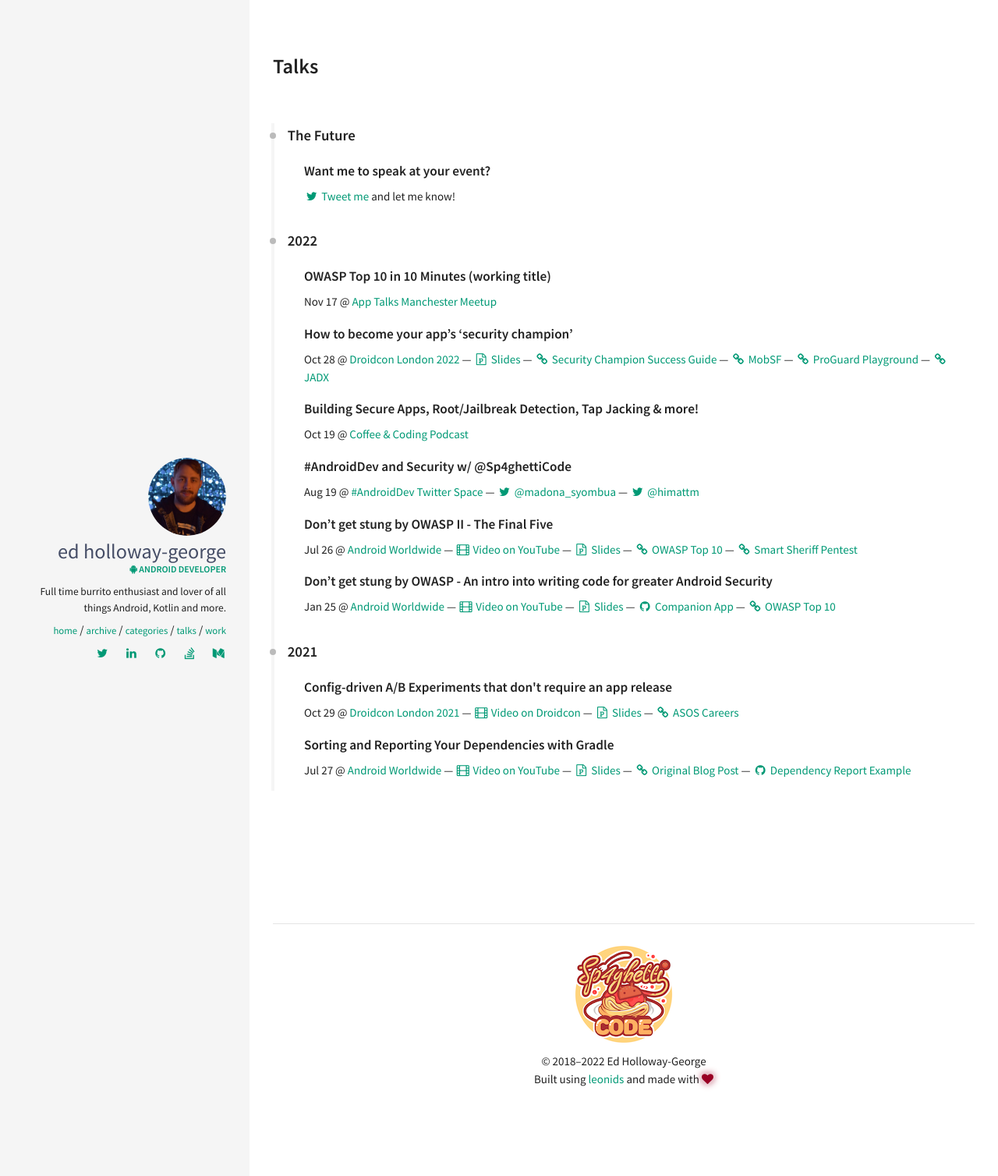
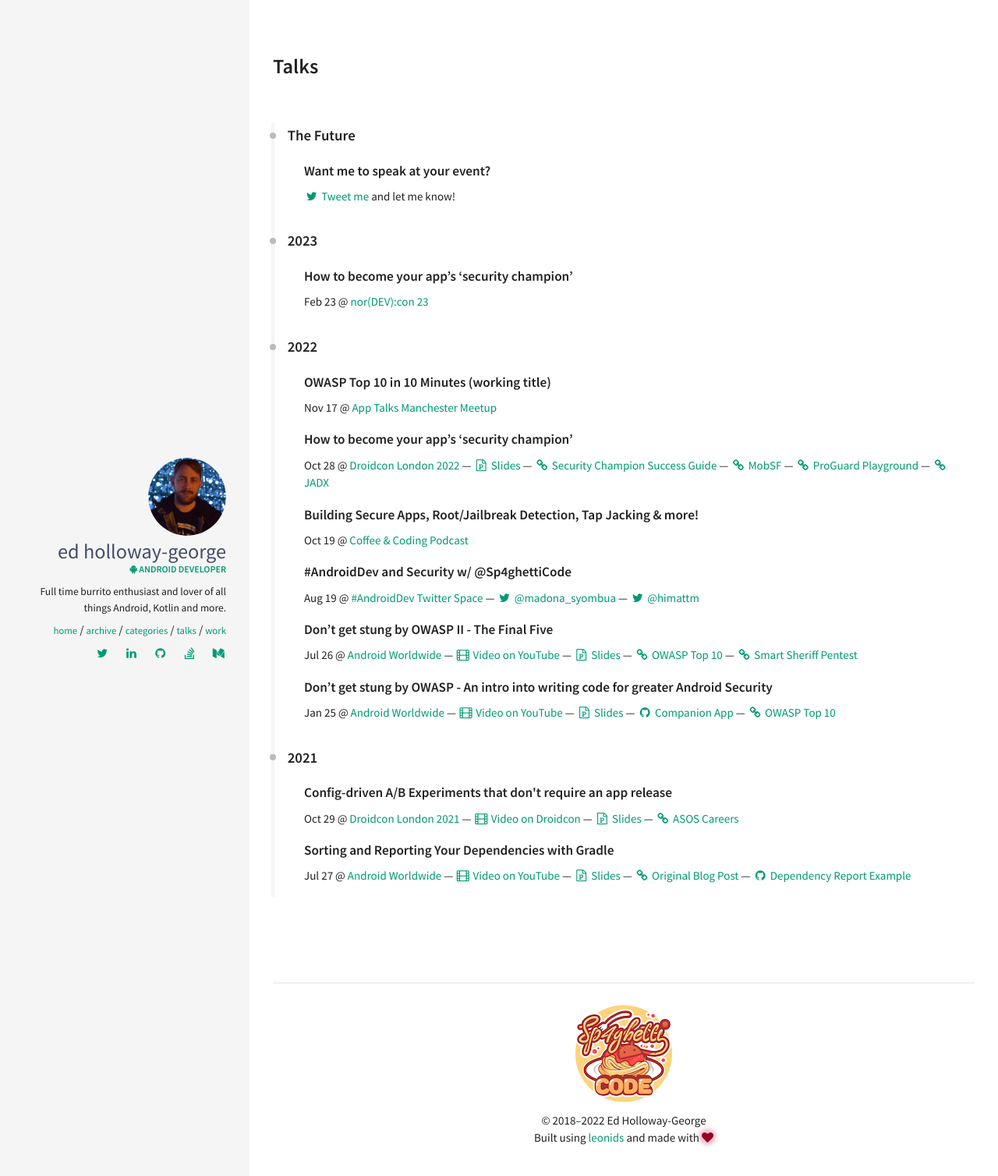
Before and after one commit to ed-george/ed-george.github.io, a Jekyll site: the page built from talks.html, in a window 1280 px wide. Shown: the top 1508 px of the page at 78% size. Built offline with Jekyll 4.4.1, drawn with Linux system fonts in a browser that asks for light colours.

Commit message:
Added nor(DEV):con talk

```diff
--- a/_data/index/talks.yaml
+++ b/_data/index/talks.yaml
@@ -15,6 +15,11 @@
 #   - title: Optional External link 2
 #     url: https://example.com
 #     icon: optional-icon
+- title: "How to become your app’s ‘security champion’"
+  event:
+    title: "nor(DEV):con 23"
+    url: https://nordevcon.com
+    date: '2023-02-23'
 - title: "OWASP Top 10 in 10 Minutes (working title)"
   event:
     title: "App Talks Manchester Meetup"
```
